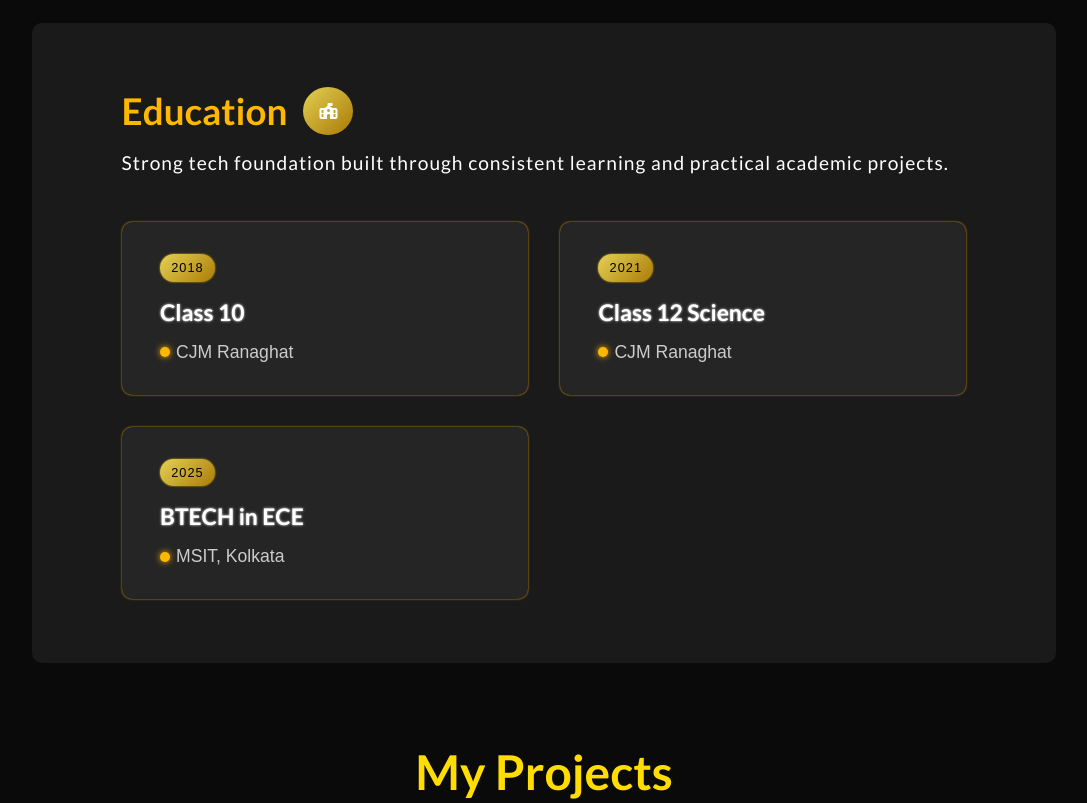
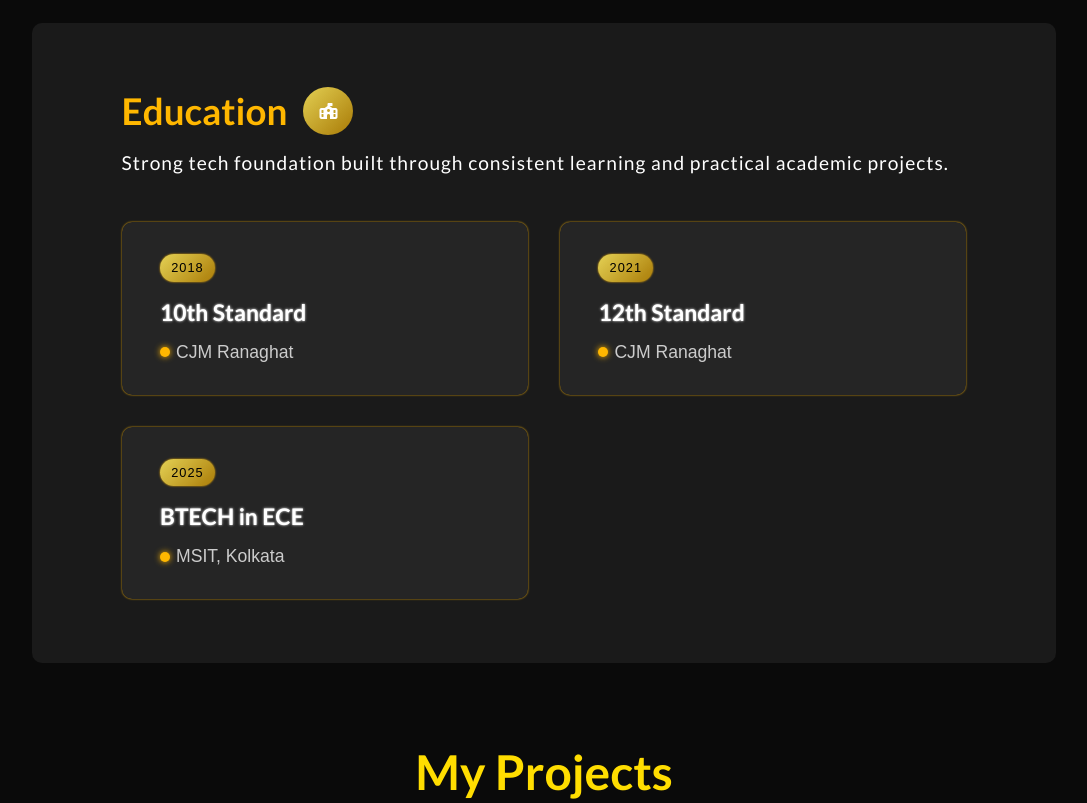
Before and after one commit to saikatcoder-tech/main-portfolio, a plain HTML site: page index.html in a window 1280 px wide. Shown: the part 1029-1832 px from the top of the page, without its empty margins (96-1183 px from the left). Drawn offline with Linux system fonts and the light colour scheme; a web font is replaced by a local one.

Commit message:
Minute Changes

```diff
--- a/global.css
+++ b/global.css
@@ -8,7 +8,7 @@
     /* border: 1px solid red; */
     word-wrap: break-word;
     overflow-wrap: break-word;
-    word-break: break-all;
+    /* word-break: break-all; */
 }
 
 html{
--- a/index.html
+++ b/index.html
@@ -152,12 +152,12 @@
                 <div class="about-exp-content">
                     <div class="exp-box">
                         <p>2018</p>
-                        <h2>Class 10</h2>
+                        <h2>10th Standard</h2>
                         <h3>CJM Ranaghat</h3>
                     </div>
                     <div class="exp-box">
                         <p>2021</p>
-                        <h2>Class 12 Science</h2>
+                        <h2>12th Standard</h2>
                         <h3>CJM Ranaghat</h3>
                     </div>
                     <div class="exp-box">
@@ -311,7 +311,7 @@
                         <input type="email" name="email" placeholder="Your Email" required>
                     </div>
                     <input type="text" name="subject" placeholder="Subject" required>
-                    <textarea placeholder="Your Message" required></textarea>
+                    <textarea name="message" placeholder="Your Message" required></textarea>
                     <button type="submit" class="submit-btn">Send Message</button>
                 </form>
             </div>
```
